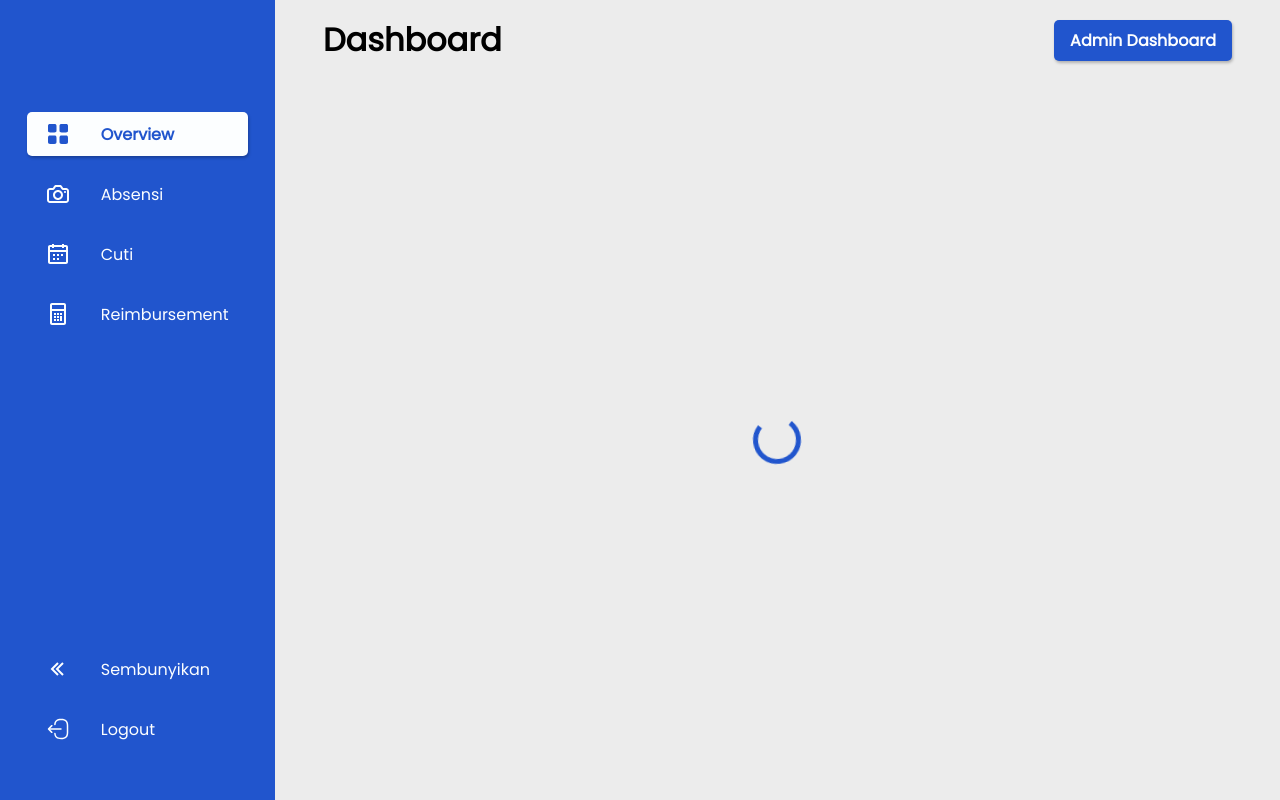
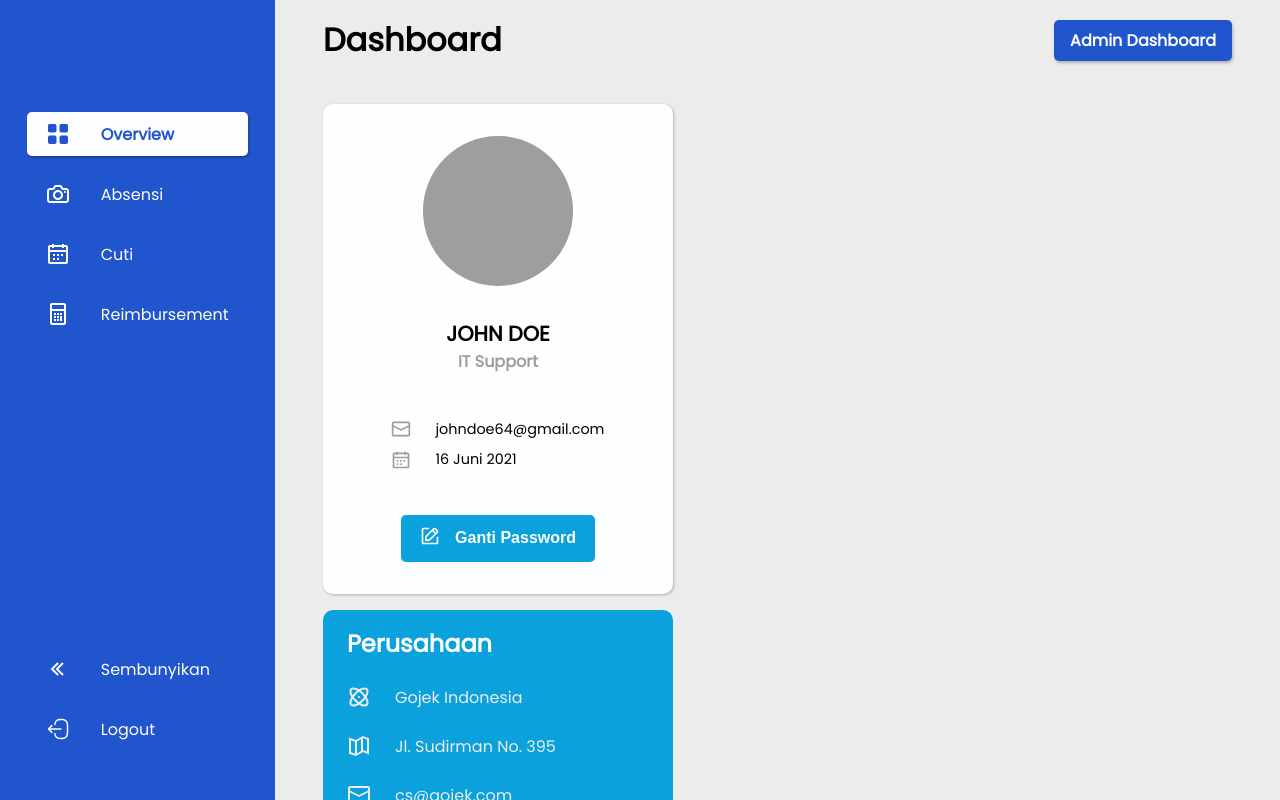
Before and after one commit to mluthfit/fe-layak, a React (Create React App) app: page /dashboard in a window 1280 px wide. Built offline with nearby package versions, Linux system fonts and the light colour scheme; grey boxes are pictures that could not be loaded.

Commit message:
Adding company component

```diff
--- /dev/null
+++ b/src/components/Biodata/index.jsx
@@ -0,0 +1,39 @@
+import React from "react";
+import { ReactComponent as EmailIcon } from "../../assets/icons/mail.svg";
+import { ReactComponent as DateIcon } from "../../assets/icons/calendar-dates.svg";
+import { ReactComponent as EditIcon } from "../../assets/icons/pencil-edit.svg";
+import style from "./style.module.css";
+
+const Biodata = () => {
+  return (
+    <div className={style.biodata}>
+      <div className={style.mainDetails}>
+        <div className={style.avatar}>
+          <img
+            src="https://talentclick.com/wp-content/uploads/2021/08/placeholder-image.png"
+            alt=""
+          />
+          <div className={style.blank}></div>
+        </div>
+        <span className={style.name}>John Doe</span>
+        <span className={style.position}>IT Support</span>
+      </div>
+      <div className={style.secondaryDetails}>
+        <div>
+          <EmailIcon width={20} />
+          <span>johndoe64@gmail.com</span>
+        </div>
+        <div>
+          <DateIcon width={20} />
+          <span>16 Juni 2021</span>
+        </div>
+      </div>
+      <button className={style.changePassword}>
+        <EditIcon />
+        <span>Ganti Password</span>
+      </button>
+    </div>
+  );
+};
+
+export default Biodata;
--- /dev/null
+++ b/src/components/Biodata/style.module.css
@@ -0,0 +1,96 @@
+.biodata {
+  background-color: var(--secondary-100);
+  padding: 2rem 1rem;
+  border-radius: 10px;
+  box-shadow: 1px 1px 3px var(--blank-100);
+  display: flex;
+  flex-direction: column;
+}
+
+.mainDetails .avatar {
+  width: 150px;
+  height: 150px;
+  background-color: var(--secondary-200);
+  margin: 0 auto 2rem auto;
+  border-radius: 50%;
+  position: relative;
+  overflow: hidden;
+  cursor: pointer;
+}
+
+.mainDetails .avatar img {
+  width: 100%;
+  height: 100%;
+  object-fit: cover;
+  object-position: center;
+}
+
+.mainDetails .blank {
+  width: 100%;
+  height: 100%;
+  background-color: var(--blank-200);
+  position: absolute;
+  top: 0;
+  display: none;
+}
+
+.mainDetails .avatar:hover > .blank {
+  display: block;
+}
+
+.mainDetails span {
+  display: block;
+  text-align: center;
+  font-weight: bolder;
+}
+
+.mainDetails .name {
+  text-transform: uppercase;
+  font-size: 1.3rem;
+}
+
+.mainDetails .position {
+  color: var(--secondary-300);
+}
+
+.secondaryDetails {
+  margin: 2.5rem auto;
+}
+
+.secondaryDetails > div {
+  display: flex;
+  align-items: center;
+}
+
+.secondaryDetails > div > svg {
+  fill: var(--secondary-300);
+}
+
+.secondaryDetails > div > span {
+  margin: 0.3rem 0 0.3rem 1.5rem;
+  font-size: 0.9rem;
+}
+
+.biodata .changePassword {
+  width: auto;
+  padding: 0.7rem 1.2rem;
+  margin: 0 auto;
+  outline: none;
+  border: none;
+  background-color: var(--primary-300);
+  display: flex;
+  align-items: center;
+  color: var(--secondary-100);
+  fill: var(--secondary-100);
+  font-weight: bolder;
+  font-size: 1rem;
+  border-radius: 5px;
+}
+
+.biodata .changePassword:hover {
+  box-shadow: 1px 1px 10px var(--primary-300);
+}
+
+.changePassword span {
+  margin-left: 0.7rem;
+}
--- /dev/null
+++ b/src/components/CompanyProfile/index.jsx
@@ -0,0 +1,44 @@
+import React from "react";
+import { ReactComponent as AtomIcon } from "../../assets/icons/atom.svg";
+import { ReactComponent as MapIcon } from "../../assets/icons/map.svg";
+import { ReactComponent as EmailIcon } from "../../assets/icons/mail.svg";
+import { ReactComponent as TelpIcon } from "../../assets/icons/call-hash.svg";
+import { ReactComponent as WebIcon } from "../../assets/icons/globe.svg";
+import { ReactComponent as CutiIcon } from "../../assets/icons/calendar-dates.svg";
+import style from "./style.module.css";
+
+const CompanyProfile = () => {
+  return (
+    <div className={style.companyProfile}>
+      <h2>Perusahaan</h2>
+      <div className={style.details}>
+        <div>
+          <AtomIcon />
+          <span>Gojek Indonesia</span>
+        </div>
+        <div>
+          <MapIcon />
+          <span>Jl. Sudirman No. 395</span>
+        </div>
+        <div>
+          <EmailIcon />
+          <span>cs@gojek.com</span>
+        </div>
+        <div>
+          <TelpIcon />
+          <span>+222 923 182</span>
+        </div>
+        <div>
+          <WebIcon />
+          <span>www.gojek.com</span>
+        </div>
+        <div>
+          <CutiIcon />
+          <span>5 per tahun</span>
+        </div>
+      </div>
+    </div>
+  );
+};
+
+export default CompanyProfile;
--- /dev/null
+++ b/src/components/CompanyProfile/style.module.css
@@ -0,0 +1,22 @@
+.companyProfile {
+  padding: 1rem 1.5rem;
+  background-color: var(--primary-300);
+  color: var(--secondary-100);
+  border-radius: 10px;
+}
+
+.companyProfile .details {
+  margin-top: 1rem;
+}
+
+.details > div {
+  display: flex;
+  align-items: center;
+  margin: 1.5rem 0;
+  fill: var(--secondary-200);
+  color: var(--secondary-200);
+}
+
+.details > div > span {
+  margin-left: 1.5rem;
+}
--- a/src/components/Sidebar/style.module.css
+++ b/src/components/Sidebar/style.module.css
@@ -49,7 +49,7 @@
   color: var(--primary-400);
   fill: var(--primary-400);
   font-weight: bolder;
-  box-shadow: 1px 2px 3px var(--box-shadow);
+  box-shadow: 1px 2px 3px var(--blank-100);
 }
 
 .sidebar .menu > li > a > span {
--- a/src/components/Topbar/style.module.css
+++ b/src/components/Topbar/style.module.css
@@ -5,17 +5,17 @@
   align-items: center;
 }
 
-.adminDashboard {
+.topbar .adminDashboard {
   background-color: var(--primary-400);
   color: var(--secondary-100);
   font-size: 1rem;
   font-weight: bolder;
   padding: 0.5rem 1rem;
   border-radius: 5px;
-  box-shadow: 1px 2px 3px var(--box-shadow);
+  box-shadow: 1px 2px 3px var(--blank-100);
   text-decoration: none;
 }
 
-.adminDashboard:hover {
+.topbar .adminDashboard:hover {
   box-shadow: 1px 1px 10px var(--primary-400);
 }
--- a/src/index.css
+++ b/src/index.css
@@ -12,7 +12,8 @@
   --success-200: #11d400;
   --request-100: #ececec;
   --request-200: #6a6a6a;
-  --box-shadow: rgba(0, 0, 0, 0.25);
+  --blank-100: rgba(0, 0, 0, 0.25);
+  --blank-200: rgba(0, 0, 0, 0.6);
 }
 
 * {
--- a/src/pages/Overview/index.jsx
+++ b/src/pages/Overview/index.jsx
@@ -1,13 +1,21 @@
 import React, { useState } from "react";
 import Spinner from "../../components/Spinner";
+import Biodata from "../../components/Biodata";
 import "./style.css";
+import CompanyProfile from "../../components/CompanyProfile";
 
 const Overview = () => {
-  const [loading, setLoading] = useState(true);
+  const [loading, setLoading] = useState(false);
 
   return (
-    <div className={loading ? "center" : ""}>
-      {loading ? <Spinner size={48} borderSize={5} /> : <h1>Overview</h1>}
+    <div className="overview">
+      {/* <Spinner size={48} borderSize={5} /> */}
+      <div className="leftSide">
+        <Biodata />
+        <div className="space"></div>
+        <CompanyProfile />
+      </div>
+      <div className="rightSide"></div>
     </div>
   );
 };
--- a/src/pages/Overview/style.css
+++ b/src/pages/Overview/style.css
@@ -1,5 +1,22 @@
+.overview {
+  display: flex;
+}
+
 .center {
   display: flex;
   justify-content: center;
   align-items: center;
 }
+
+.leftSide {
+  width: 350px;
+  margin-right: 2rem;
+}
+
+.rightSide {
+  width: 700px;
+}
+
+.space {
+  margin-top: 1rem;
+}
```
Also changed, not shown: src/assets/icons/mail.svg.
